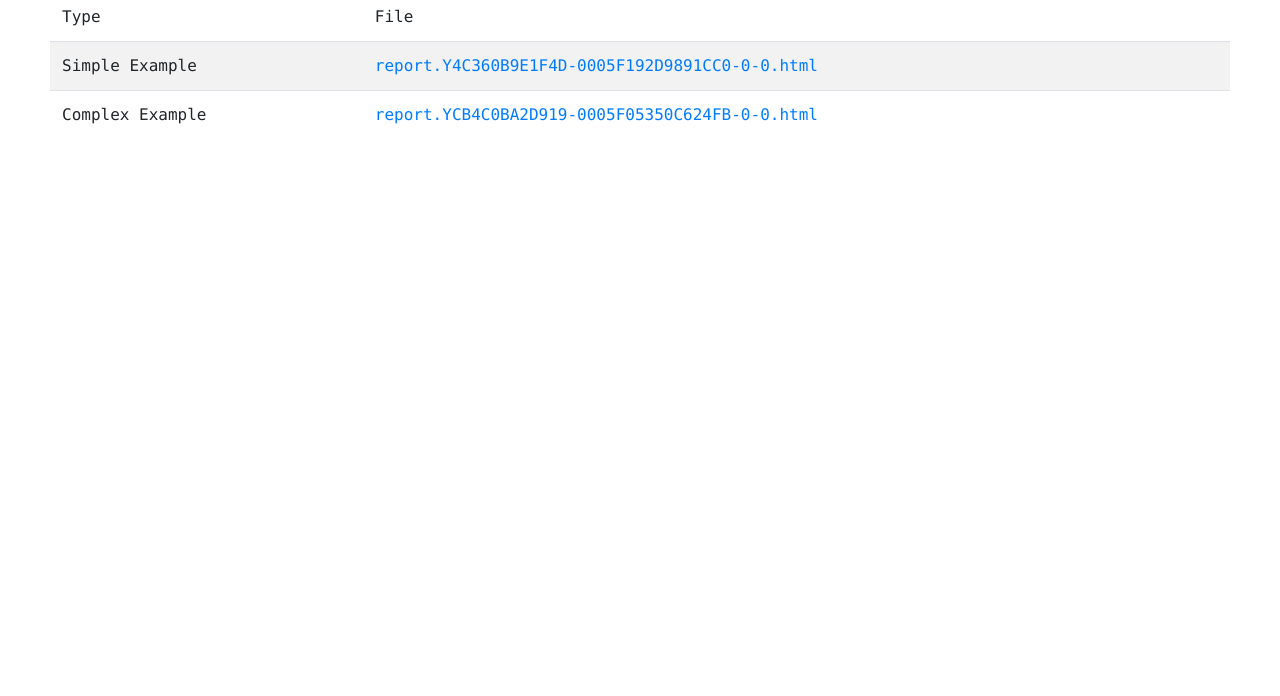
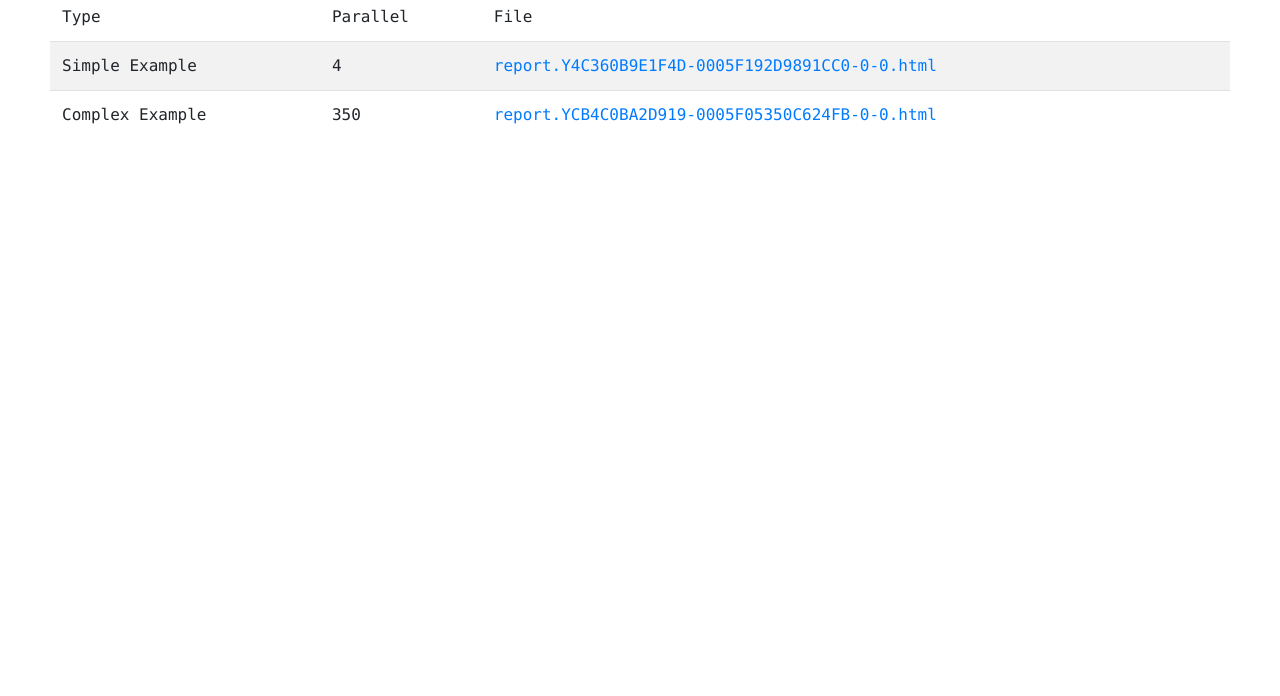
Before and after one commit to raywill/raywill.github.io, a plain HTML site: page index.html in a window 1280 px wide. Shown: the part 104-800 px from the top of the page. Drawn offline with Linux system fonts and the light colour scheme.

Commit message:
add parallel comment

```diff
--- a/index.html
+++ b/index.html
@@ -16,16 +16,19 @@ table {font-family: Consolas,"Courier New",Courier,FreeMono,monospace !important
   <thead>
   <tr>
     <td>Type</td>
+    <td>Parallel</td>
     <td>File</td>
   </tr>
   </thead>
   <tbody>
   <tr>
     <td>Simple Example </td>
+    <td>4 </td>
     <td><a href='report.Y4C360B9E1F4D-0005F192D9891CC0-0-0.html'>report.Y4C360B9E1F4D-0005F192D9891CC0-0-0.html</a></td>
   </tr>
   <tr>
     <td>Complex Example </td>
+    <td>350 </td>
     <td><a href='report.YCB4C0BA2D919-0005F05350C624FB-0-0.html'>report.YCB4C0BA2D919-0005F05350C624FB-0-0.html</a></td>
   </tr>
  </tbody>
```
